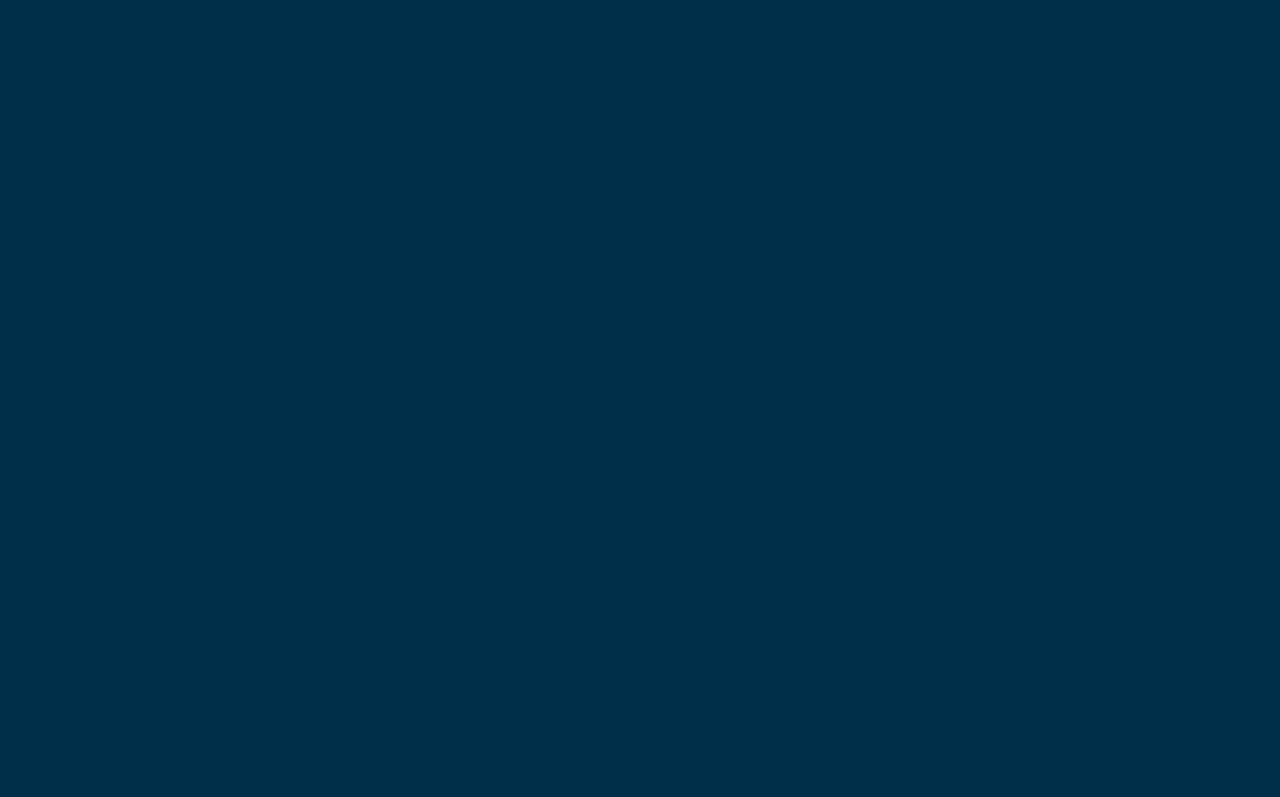
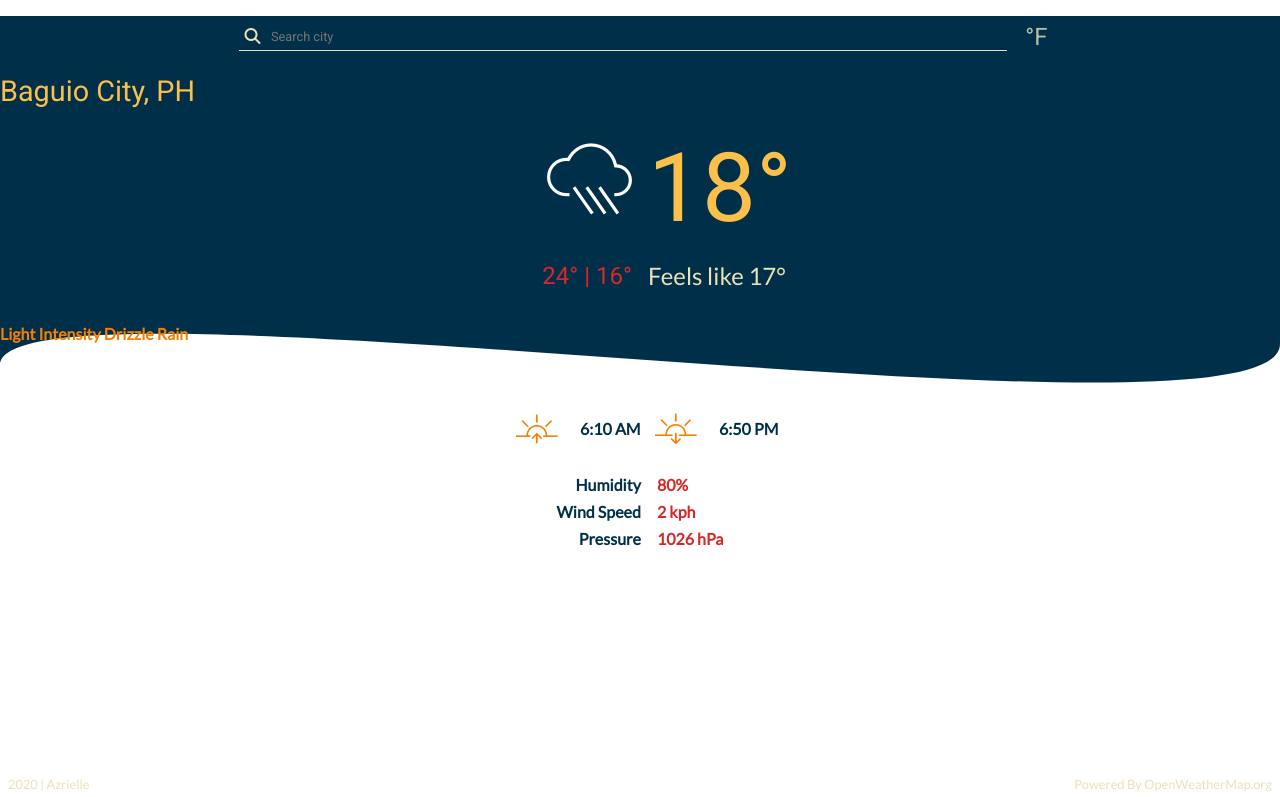
Before and after one commit to AzrielleP/nimbus, a website: page dist/index.html in a window 1280 px wide. Shown: the top 797 px of the page. Drawn offline with Linux system fonts and the light colour scheme.

Commit message:
Finished the design for small devices

```diff
--- a/dist/css/input.scss
+++ b/dist/css/input.scss
@@ -26,6 +26,19 @@ body {
   width: 100vw;
 }
 
+.subContainer {
+    position: relative;
+    top: 0;
+    left: 0;
+    height: 100%;
+    svg {
+      position: absolute;
+      z-index: -1;
+      width: 100%;
+      height: calc(100% + 5vh);
+    }
+  }
+
 .inputContainer {
   display: flex;
   align-items: center;
@@ -39,12 +52,15 @@ body {
       color: $light-orange;
     }
     input[type='text'] {
+    width: 60vw;
       padding: 0.5em 1em 0.5em 2.5em;
       margin: 0.5em;
       outline: none;
       border: none;
       border-bottom: 0.5px solid $light-orange;
       background: none;
+      color: $light-orange;
+      font: lighter 0.8em $primary-font;
     }
     ::placeholder,
     :-ms-input-placeholder,
@@ -61,63 +77,122 @@ body {
     opacity: 0;
   }
   label {
-    font: lighter 2em $primary-font;
+      margin-left: 0.5em;
+    font: lighter 1.5em $primary-font;
     color: $light-orange;
+    opacity: 0.8;
   }
 }
 
 .mainWeatherDetails {
   margin-bottom: 2em;
   .cityAndCountry {
-    font: 7vw $primary-font;
+    font: 1.8em $primary-font;
     color: $orange;
   }
   .weatherDescription {
-    font: bolder 5vw $secondary-font;
+    font: bolder 1em $secondary-font;
     color: $intense-orange;
   }
   .iconAndTempContainer {
     display: grid;
     grid-template: 7em 3em / repeat(2, 1fr);
-    justify-items: center;
     align-items: center;
     row-gap: 0.5em;
+    column-gap: 1em;
     padding: 1.5em;
-    i {
-      font-size: 32vw;
+    .weatherIcon {
+        justify-self: right;
+        font-size: 6em;
       color: #ffffff;
     }
     .weatherTemp {
-      font: 32vw $primary-font;
+      font: 6em $primary-font;
       color: $orange;
+
     }
     .minAndMaxTemp {
-      font: lighter 7vw $primary-font;
+      justify-self: right;
+      font: lighter 1.5em $primary-font;
       color: $red;
     }
     .feelsLikeTemp {
-      font: lighter 7vw $secondary-font;
+      font: lighter 1.5em $secondary-font;
       color: $light-orange;
     }
   }
 }
 
+.otherWeatherDetails {
+    margin-top: 1em;
+    padding: 1em;
+    .sunContainer {
+        display: flex;
+        align-items: center;
+        justify-content: center;
+    }
+    .sunriseContainer,
+    .sunsetContainer {
+        display: flex;
+        align-items: center;
+        justify-content: center;
+
+        i {
+            margin: 0.3em;
+            color: $intense-orange;
+            font-size: 3em;
+        }
+        p {
+            margin-left: 0.5em;
+            font: bolder 1em $secondary-font;
+            color: $blue;
+
+        }
+    }
+    .miscContainer {
+        display: flex;
+        justify-content: center;
+        .labels,
+        .values {
+            font: bolder 1em $secondary-font;
+            p {
+                margin: 0.5em;
+            }
+        }
+        .labels {
+            color: $blue;
+            p {
+                text-align: right;
+            }
+        }
+        .values {
+            color: $red;
+        }
+    }
+}
+
+footer {
+    position: fixed;
+    bottom: 0;
+    left: 0;
+    width: 100vw;
+    padding: 0.5em;
+    display: flex;
+    align-items: center;
+    justify-content: space-between;
+    p {
+        font: lighter 0.8em $secondary-font;
+        color: $light-orange;
+    }
+}
+
 @media screen and (max-width: 480px) {
   .childContainer {
-    height: 100vh;
-    width: 100vw;
+    width: inherit;
     display: flex;
     flex-flow: column;
   }
-  .subContainer {
-    position: absolute;
-    top: 0;
-    left: 0;
-    svg {
-      position: relative;
-      z-index: -1;
-    }
-  }
+
   .mainWeatherDetails {
     .cityAndCountry,
     .weatherDescription {
--- a/dist/css/style.css
+++ b/dist/css/style.css
@@ -17,6 +17,19 @@ body {
   width: 100vw;
 }
 
+.subContainer {
+  position: relative;
+  top: 0;
+  left: 0;
+  height: 100%;
+}
+.subContainer svg {
+  position: absolute;
+  z-index: -1;
+  width: 100%;
+  height: calc(100% + 5vh);
+}
+
 .inputContainer {
   display: flex;
   align-items: center;
@@ -30,12 +43,15 @@ body {
   color: #eae2b7;
 }
 .inputContainer .searchContainer input[type=text] {
+  width: 60vw;
   padding: 0.5em 1em 0.5em 2.5em;
   margin: 0.5em;
   outline: none;
   border: none;
   border-bottom: 0.5px solid #eae2b7;
   background: none;
+  color: #eae2b7;
+  font: lighter 0.8em "Roboto", sans-serif;
 }
 .inputContainer .searchContainer ::placeholder,
 .inputContainer .searchContainer :-ms-input-placeholder,
@@ -51,62 +67,119 @@ body {
   opacity: 0;
 }
 .inputContainer label {
-  font: lighter 2em "Roboto", sans-serif;
+  margin-left: 0.5em;
+  font: lighter 1.5em "Roboto", sans-serif;
   color: #eae2b7;
+  opacity: 0.8;
 }
 
 .mainWeatherDetails {
   margin-bottom: 2em;
 }
 .mainWeatherDetails .cityAndCountry {
-  font: 7vw "Roboto", sans-serif;
+  font: 1.8em "Roboto", sans-serif;
   color: #fcbf49;
 }
 .mainWeatherDetails .weatherDescription {
-  font: bolder 5vw "Lato", sans-serif;
+  font: bolder 1em "Lato", sans-serif;
   color: #f77f00;
 }
 .mainWeatherDetails .iconAndTempContainer {
   display: grid;
   grid-template: 7em 3em/repeat(2, 1fr);
-  justify-items: center;
   align-items: center;
   row-gap: 0.5em;
+  column-gap: 1em;
   padding: 1.5em;
 }
-.mainWeatherDetails .iconAndTempContainer i {
-  font-size: 32vw;
+.mainWeatherDetails .iconAndTempContainer .weatherIcon {
+  justify-self: right;
+  font-size: 6em;
   color: #ffffff;
 }
 .mainWeatherDetails .iconAndTempContainer .weatherTemp {
-  font: 32vw "Roboto", sans-serif;
+  font: 6em "Roboto", sans-serif;
   color: #fcbf49;
 }
 .mainWeatherDetails .iconAndTempContainer .minAndMaxTemp {
-  font: lighter 7vw "Roboto", sans-serif;
+  justify-self: right;
+  font: lighter 1.5em "Roboto", sans-serif;
   color: #d62828;
 }
 .mainWeatherDetails .iconAndTempContainer .feelsLikeTemp {
-  font: lighter 7vw "Lato", sans-serif;
+  font: lighter 1.5em "Lato", sans-serif;
+  color: #eae2b7;
+}
+
+.otherWeatherDetails {
+  margin-top: 1em;
+  padding: 1em;
+}
+.otherWeatherDetails .sunContainer {
+  display: flex;
+  align-items: center;
+  justify-content: center;
+}
+.otherWeatherDetails .sunriseContainer,
+.otherWeatherDetails .sunsetContainer {
+  display: flex;
+  align-items: center;
+  justify-content: center;
+}
+.otherWeatherDetails .sunriseContainer i,
+.otherWeatherDetails .sunsetContainer i {
+  margin: 0.3em;
+  color: #f77f00;
+  font-size: 3em;
+}
+.otherWeatherDetails .sunriseContainer p,
+.otherWeatherDetails .sunsetContainer p {
+  margin-left: 0.5em;
+  font: bolder 1em "Lato", sans-serif;
+  color: #003049;
+}
+.otherWeatherDetails .miscContainer {
+  display: flex;
+  justify-content: center;
+}
+.otherWeatherDetails .miscContainer .labels,
+.otherWeatherDetails .miscContainer .values {
+  font: bolder 1em "Lato", sans-serif;
+}
+.otherWeatherDetails .miscContainer .labels p,
+.otherWeatherDetails .miscContainer .values p {
+  margin: 0.5em;
+}
+.otherWeatherDetails .miscContainer .labels {
+  color: #003049;
+}
+.otherWeatherDetails .miscContainer .labels p {
+  text-align: right;
+}
+.otherWeatherDetails .miscContainer .values {
+  color: #d62828;
+}
+
+footer {
+  position: fixed;
+  bottom: 0;
+  left: 0;
+  width: 100vw;
+  padding: 0.5em;
+  display: flex;
+  align-items: center;
+  justify-content: space-between;
+}
+footer p {
+  font: lighter 0.8em "Lato", sans-serif;
   color: #eae2b7;
 }
 
 @media screen and (max-width: 480px) {
   .childContainer {
-    height: 100vh;
-    width: 100vw;
+    width: inherit;
     display: flex;
     flex-flow: column;
-  }
-
-  .subContainer {
-    position: absolute;
-    top: 0;
-    left: 0;
-  }
-  .subContainer svg {
-    position: relative;
-    z-index: -1;
   }
 
   .mainWeatherDetails .cityAndCountry,
--- a/dist/index.html
+++ b/dist/index.html
@@ -31,10 +31,10 @@
     <div class="parentContainer">
       <div class="childContainer">
         <div class="subContainer">
-          <svg width="100%" height="100%" viewBox="0 0 320 406" fill="none" xmlns="http://www.w3.org/2000/svg">
+          <svg width="100%" height="100%" viewBox="0 0 320 406" fill="none" xmlns="http://www.w3.org/2000/svg" preserveAspectRatio = "none">
             <path d="M1.52588e-05 0H320C320 0 320 231.887 320 363.299C320 494.712 1.3636e-05 269.802 2.28882e-05 386.97C3.21404e-05 504.139 1.52588e-05 0 1.52588e-05 0Z" fill="#003049"/>
             </svg>
-          </div>
+
           <div class="inputContainer">
             <div class="searchContainer">
               <i class="fas fa-search"></i>
@@ -60,7 +60,7 @@
             </div>
             <p class="weatherDescription">Light Intensity Drizzle Rain</p>
           </div>
-
+        </div>
         <div class="otherWeatherDetails">
           <div class="sunContainer">
             <div class="sunriseContainer">
```
Also changed, not shown: 1 other file.
